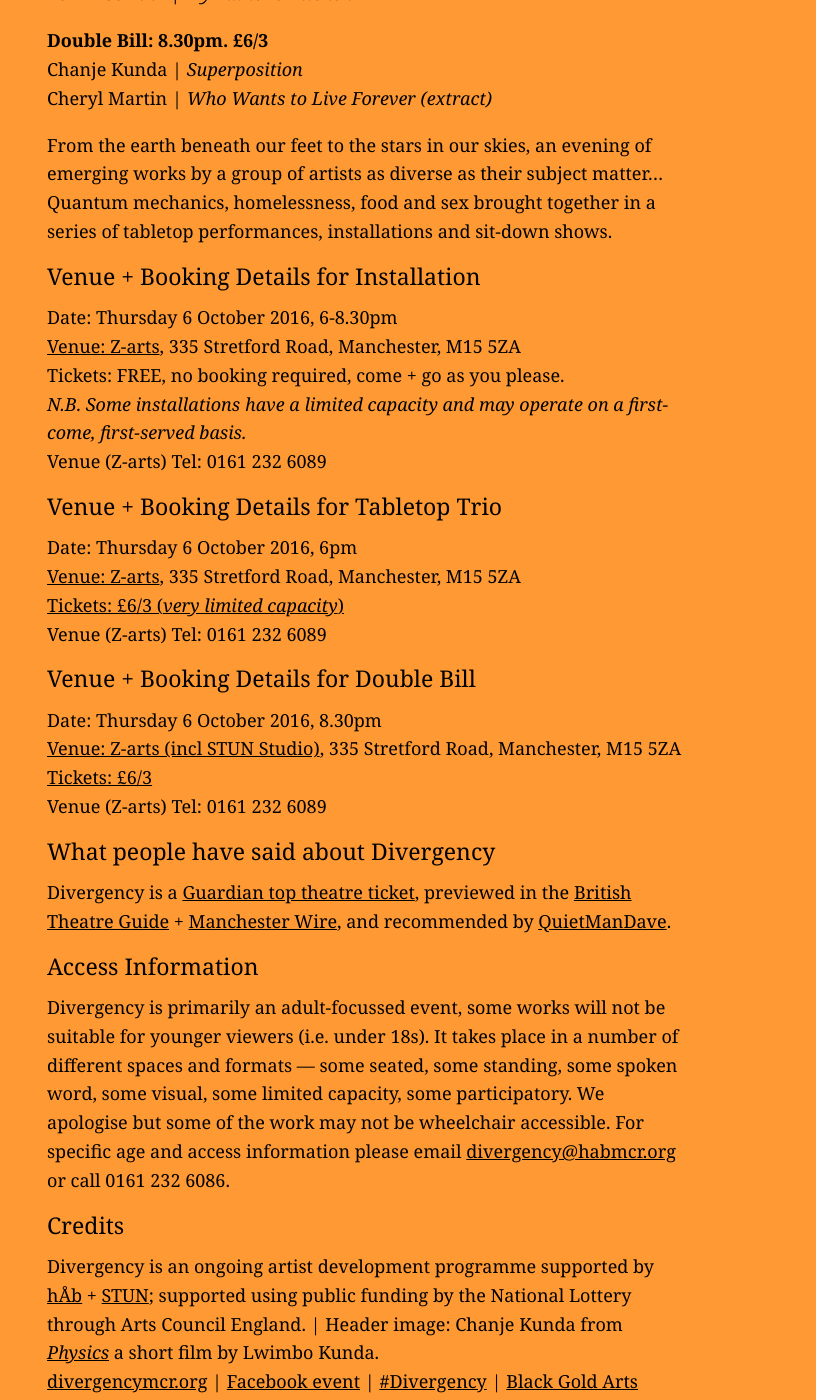
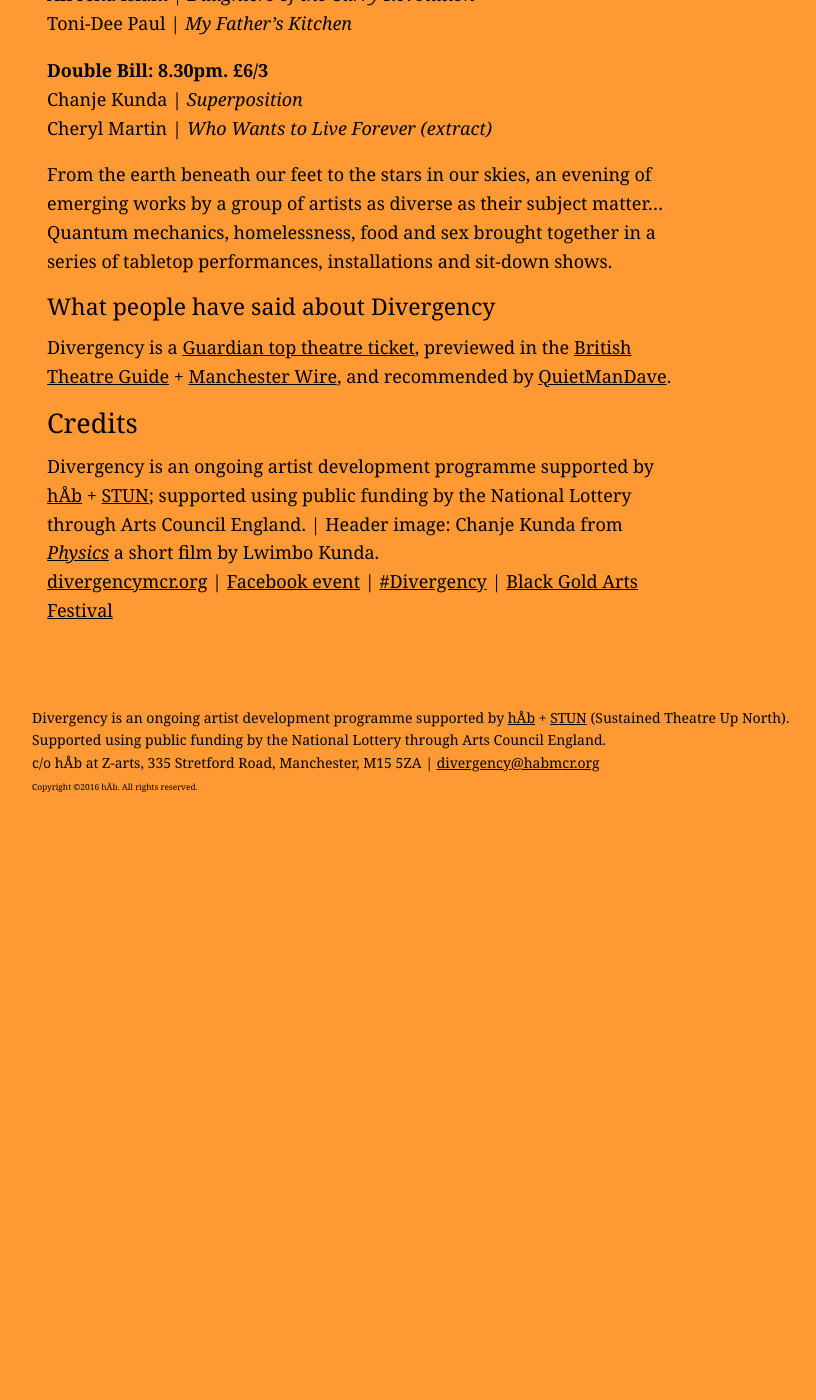
Before and after one commit to divergencymcr/divergencymcr.github.io, a Jekyll site: the page built from current/event/index.md, in a window 1280 px wide and 1400 px high, scrolled down 992 px. Shown: the whole window, without its empty margins (108-924 px from the left). Built offline with Jekyll 4.4.1, drawn with Linux system fonts in a browser that asks for light colours; after the commit the page ends 1832 px from its top, so only the background shows below that; some of the changed text lies outside the part shown.

Commit message:
event copy edit

```diff
--- a/current/event/index.md
+++ b/current/event/index.md
@@ -40,32 +40,10 @@
 
 From the earth beneath our feet to the stars in our skies, an evening of emerging works by a group of artists as diverse as their subject matter…<br>Quantum mechanics, homelessness, food and sex brought together in a series of tabletop performances, installations and sit-down shows.
 
-#### Venue + Booking Details for Installation
-Date: Thursday 6 October 2016, 6-8.30pm
-<a href="http://www.z-arts.org/about-us/getting-here" target="_blank">Venue: Z-arts</a>, 335 Stretford Road, Manchester, M15 5ZA
-Tickets: FREE, no booking required, come + go as you please.
-*N.B. Some installations have a limited capacity and may operate on a first-come, first-served basis.*
-Venue (Z-arts) Tel: 0161 232 6089
-
-#### Venue + Booking Details for Tabletop Trio
-Date: Thursday 6 October 2016, 6pm
-<a href="http://www.z-arts.org/about-us/getting-here" target="_blank">Venue: Z-arts</a>, 335 Stretford Road, Manchester, M15 5ZA
-<a href="http://z-arts.ticketsolve.com/shows/873562246/events/127983126" target="_blank">Tickets: £6/3 (*very limited capacity*)</a>
-Venue (Z-arts) Tel: 0161 232 6089
-
-#### Venue + Booking Details for Double Bill
-Date: Thursday 6 October 2016, 8.30pm
-<a href="http://www.z-arts.org/about-us/getting-here" target="_blank">Venue: Z-arts (incl STUN Studio)</a>, 335 Stretford Road, Manchester, M15 5ZA
-<a href="http://z-arts.ticketsolve.com/shows/873562246/events/127983129" target="_blank">Tickets: £6/3</a>
-Venue (Z-arts) Tel: 0161 232 6089
-
 #### What people have said about Divergency
 Divergency is a <a href="http://www.theguardian.com/stage/theatreblog/2016/oct/03/torn-royal-court-orbit-festival-frantic-assembly-one-night-in-miami-donmar-theatre-top-tickets" target="_blank">Guardian top theatre ticket</a>, previewed in the <a href="http://www.britishtheatreguide.info/news/marathon-events-for-manchester-6762" target="_blank">British Theatre Guide</a> + <a href="http://manchesterwire.co.uk/#!/free-performance-art-word-of-warning-at-z-arts-ft-29-events-in-11-hrs" target="_blank">Manchester Wire</a>, and recommended by <a href="http://quietmandave.co.uk/2016/09/october-theatre" target="_blank">QuietManDave</a>.
 
-#### Access Information
-Divergency is primarily an adult-focussed event, some works will not be suitable for younger viewers (i.e. under 18s). It takes place in a number of different spaces and formats — some seated, some standing, some spoken word, some visual, some limited capacity, some participatory. We apologise but some of the work may not be wheelchair accessible. For specific age and access information please email <mailto:divergency@habmcr.org> or call 0161 232 6086.
-
-#### Credits
+### Credits
 Divergency is an ongoing artist development programme supported by [hÅb](/hab) + <a href="http://stunlive.com" target="_blank">STUN</a>; supported using public funding by the National Lottery through Arts Council England. | Header image: Chanje Kunda from
 <a href="https://vimeo.com/148735827" target="_blank">*Physics*</a> a short film by Lwimbo Kunda.
 <a href="http://divergencymcr.org" target="_blank">divergencymcr.org</a> | <a href="http://facebook.com/events/138098743314898" target="_blank">Facebook event</a> | <a href="http://twitter.com/hashtag/Divergency" target="_blank">#Divergency</a> | <a href="http://bgafestival.com" target="_blank">Black Gold Arts Festival</a>
```
Also changed, not shown: other parts of current/event/index.md (+1 -1 lines).
